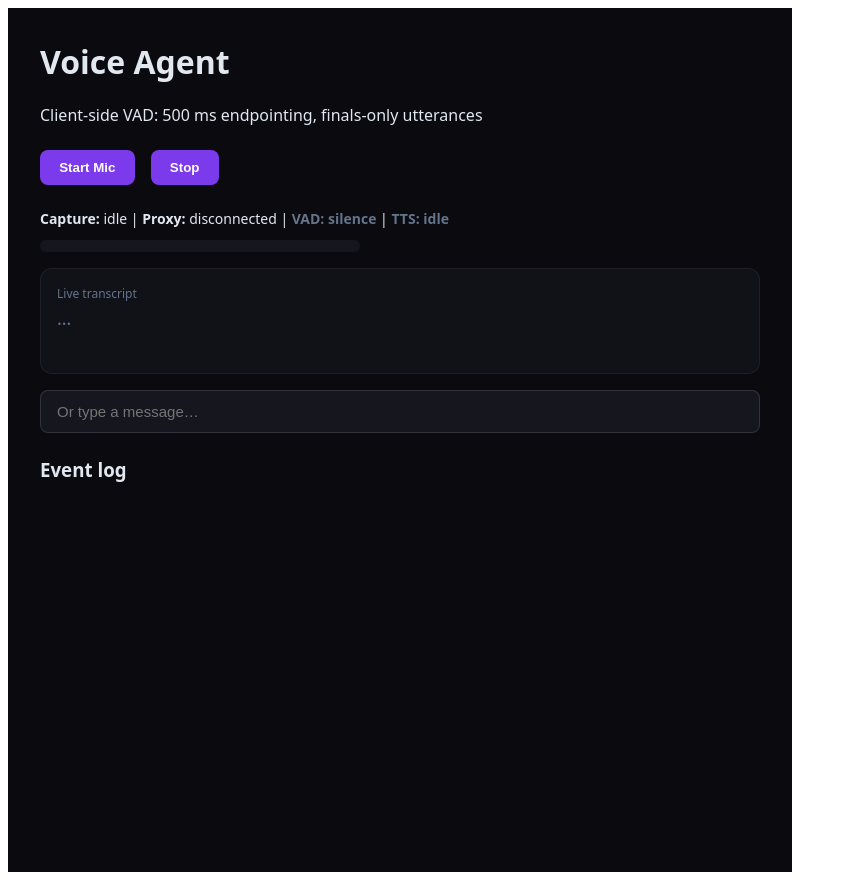
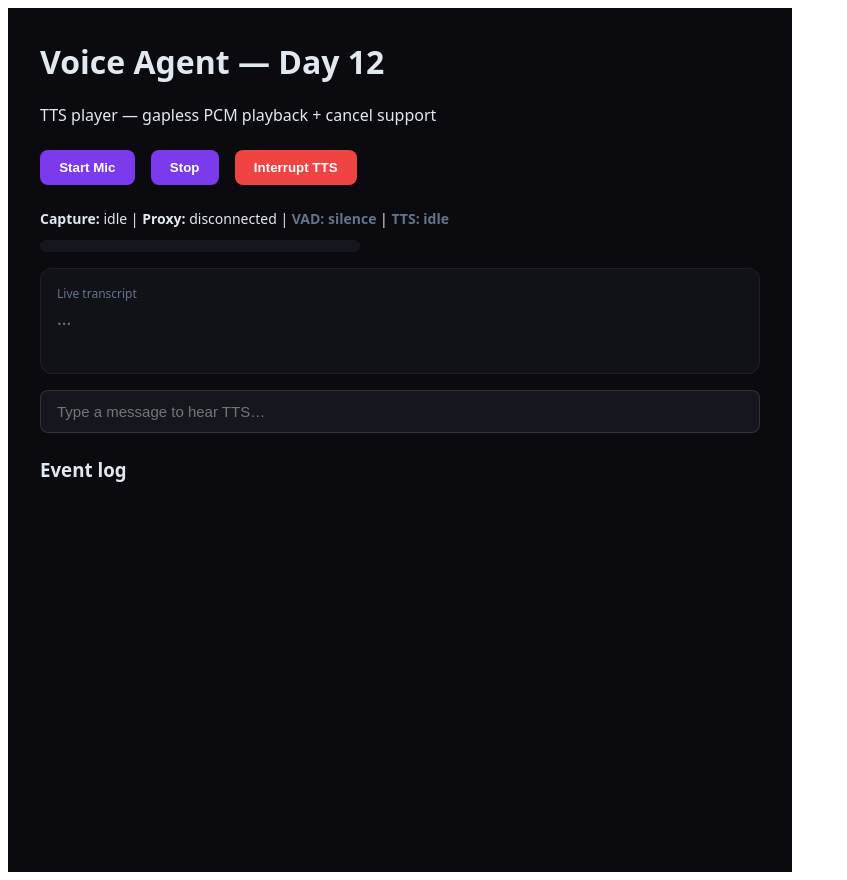
Before and after one commit to darunbjork/voice-agent, a React (Vite) app in the folder packages/web/: page / in a window 1280 px wide. Shown: the whole page, without its empty margins (0-847 px from the left). Built offline with nearby package versions, Linux system fonts and the light colour scheme.

Commit message:
feat(web): useTTSPlayer — gapless PCM queue, schedule, cancel (#11)

```diff
--- a/packages/web/src/App.tsx
+++ b/packages/web/src/App.tsx
@@ -3,17 +3,22 @@ import type { CSSProperties, FormEvent } from "react";
 import { useAudioCapture } from "./hooks/useAudioCapture.js";
 import { useDeepgramProxy } from "./hooks/useDeepgramProxy.js";
 import { useVAD } from "./hooks/useVAD.js";
+import { useTTSPlayer } from "./hooks/useTTSPlayer.js";
 
 export function App() {
   const [log, setLog] = useState<string[]>([]);
   const [interim, setInterim] = useState("");
   const [finalText, setFinalText] = useState("");
   const [utterances, setUtterances] = useState<string[]>([]);
-  const [ttsActive, setTtsActive] = useState(false);
 
   const appendLog = useCallback((line: string) => {
-    setLog((prev) => [line, ...prev].slice(0, 40));
+    setLog((prev) => [line, ...prev].slice(0, 50));
   }, []);
+
+  const tts = useTTSPlayer({
+    onDone: () => appendLog("TTS playback finished"),
+    onCancel: () => appendLog("TTS playback cancelled"),
+  });
 
   const proxy = useDeepgramProxy({
     handlers: {
@@ -26,17 +31,18 @@ export function App() {
         setInterim("");
         setUtterances((prev) => [text, ...prev].slice(0, 10));
         appendLog(`FINAL utterance → "${text}" (${latencyMs} ms)`);
+        tts.prepare();
+      },
+      onTtsChunk: (audio, sequenceNum) => {
+        appendLog(`tts_chunk → #${sequenceNum} (${audio.byteLength} B)`);
+        void tts.enqueue(audio, sequenceNum);
+      },
+      onTtsDone: () => {
+        appendLog("tts_done (server)");
+        tts.markDone();
       },
       onError: (code, message) => {
         appendLog(`error → ${code}: ${message}`);
-      },
-      onTtsChunk: (_audio, sequenceNum) => {
-        setTtsActive(true);
-        appendLog(`tts_chunk → #${sequenceNum}`);
-      },
-      onTtsDone: () => {
-        setTtsActive(false);
-        appendLog("tts_done");
       },
       onMessage: (msg) => {
         if (
@@ -53,12 +59,25 @@ export function App() {
     },
   });
 
+  const handleSpeechStart = useCallback(() => {
+    appendLog("VAD → speech_start");
+    if (tts.isPlaying) {
+      tts.cancel();
+      proxy.sendMessage({ type: "barge_in" });
+      appendLog("barge_in sent");
+    }
+  }, [appendLog, tts, proxy]);
+
+  const handleSpeechEnd = useCallback(() => {
+    appendLog("VAD → speech_end (500 ms silence)");
+  }, [appendLog]);
+
   const vad = useVAD({
     threshold: 0.02,
     minSpeechMs: 150,
     silenceDurationMs: 500,
-    onSpeechStart: () => appendLog("VAD → speech_start"),
-    onSpeechEnd: () => appendLog("VAD → speech_end (500 ms silence)"),
+    onSpeechStart: handleSpeechStart,
+    onSpeechEnd: handleSpeechEnd,
   });
 
   const capture = useAudioCapture({
@@ -73,12 +92,18 @@ export function App() {
   };
 
   const handleStop = () => {
+    tts.cancel();
     capture.stop();
     proxy.disconnect();
     vad.reset();
     setInterim("");
-    setTtsActive(false);
     appendLog("stopped");
+  };
+
+  const handleInterrupt = () => {
+    tts.cancel();
+    proxy.sendMessage({ type: "barge_in" });
+    appendLog("manual barge_in");
   };
 
   const handleTextSubmit = (e: FormEvent<HTMLFormElement>) => {
@@ -87,12 +112,15 @@ export function App() {
     const input = form.elements.namedItem("text") as HTMLInputElement;
     const text = input.value.trim();
     if (!text) return;
+    tts.prepare();
     proxy.sendMessage({ type: "text_input", text });
     input.value = "";
     appendLog(`text_input → ${text}`);
   };
 
-  const vadColor = vad.state === "speech" ? "#22c55e" : capture.isCapturing ? "#a78bfa" : "#64748b";
+  const vadIsSpeaking = vad.state === "speech";
+
+  const vadColor = vadIsSpeaking ? "#22c55e" : tts.isPlaying ? "#a78bfa" : "#64748b";
 
   return (
     <div
@@ -105,8 +133,8 @@ export function App() {
         maxWidth: 720,
       }}
     >
-      <h1 style={{ marginTop: 0 }}>Voice Agent</h1>
-      <p>Client-side VAD: 500 ms endpointing, finals-only utterances</p>
+      <h1 style={{ marginTop: 0 }}>Voice Agent — Day 12</h1>
+      <p>TTS player — gapless PCM playback + cancel support</p>
 
       <div style={{ display: "flex", gap: "1rem", margin: "1.5rem 0" }}>
         <button onClick={handleStart} disabled={capture.isCapturing} style={btnStyle}>
@@ -119,6 +147,13 @@ export function App() {
         >
           Stop
         </button>
+        <button
+          onClick={handleInterrupt}
+          disabled={!tts.isPlaying}
+          style={{ ...btnStyle, background: "#ef4444" }}
+        >
+          Interrupt TTS
+        </button>
       </div>
 
       <div style={{ marginBottom: "0.75rem", fontSize: 14 }}>
@@ -128,17 +163,10 @@ export function App() {
         {"  |  "}
         <strong style={{ color: vadColor }}>VAD: {vad.state}</strong>
         {"  |  "}
-        <strong style={{ color: ttsActive ? "#f59e0b" : "#64748b" }}>
-          TTS: {ttsActive ? "speaking" : "idle"}
-        </strong>
-        {proxy.sessionId && (
-          <>
-            {"  |  "}
-            <strong>Session:</strong> {proxy.sessionId.slice(0, 8)}…
-          </>
-        )}
+        <strong style={{ color: tts.isPlaying ? "#a78bfa" : "#64748b" }}>TTS: {tts.status}</strong>
         {capture.error && <span style={{ color: "#ef4444" }}> — {capture.error}</span>}
         {proxy.lastError && <span style={{ color: "#ef4444" }}> — {proxy.lastError}</span>}
+        {tts.error && <span style={{ color: "#ef4444" }}> — {tts.error}</span>}
       </div>
 
       <div
@@ -155,7 +183,7 @@ export function App() {
           style={{
             height: "100%",
             width: `${Math.min(100, capture.level * 400)}%`,
-            background: vad.state === "speech" ? "#22c55e" : "#7c3aed",
+            background: vadIsSpeaking ? "#22c55e" : tts.isPlaying ? "#a78bfa" : "#7c3aed",
             transition: "width 50ms linear, background 150ms",
           }}
         />
@@ -172,7 +200,7 @@ export function App() {
         }}
       >
         <div style={{ color: "#64748b", fontSize: 12, marginBottom: 4 }}>
-          Live transcript {vad.state === "speech" ? "(speaking…)" : ""}
+          Live transcript {vadIsSpeaking ? "(speaking…)" : tts.isPlaying ? "(agent speaking)" : ""}
         </div>
         <div style={{ fontSize: 18 }}>
           {finalText && <span style={{ color: "#e2e8f0" }}>{finalText}</span>}
@@ -201,7 +229,7 @@ export function App() {
       <form onSubmit={handleTextSubmit} style={{ marginBottom: "1.5rem" }}>
         <input
           name="text"
-          placeholder="Or type a message…"
+          placeholder="Type a message to hear TTS…"
           style={{
             width: "100%",
             padding: "0.75rem 1rem",
@@ -223,7 +251,7 @@ export function App() {
           fontFamily: "ui-monospace, monospace",
           fontSize: 12,
           opacity: 0.85,
-          maxHeight: 240,
+          maxHeight: 260,
           overflow: "auto",
         }}
       >
--- /dev/null
+++ b/packages/web/src/hooks/useTTSPlayer.ts
@@ -0,0 +1,153 @@
+import { useCallback, useEffect, useRef, useState } from "react";
+
+export type TtsPlayerStatus = "idle" | "playing" | "cancelled" | "error";
+
+export type UseTTSPlayerOptions = {
+  onDone?: () => void;
+  onCancel?: () => void;
+  sampleRate?: number;
+};
+
+const DEFAULT_SAMPLE_RATE = 16_000;
+
+function pcm16ToAudioBuffer(ctx: AudioContext, pcm: ArrayBuffer, sampleRate: number): AudioBuffer {
+  const int16 = new Int16Array(pcm);
+  const float32 = new Float32Array(int16.length);
+  for (let i = 0; i < int16.length; i++) {
+    float32[i] = (int16[i] ?? 0) / 32768;
+  }
+  const buffer = ctx.createBuffer(1, float32.length, sampleRate);
+  buffer.copyToChannel(float32, 0);
+  return buffer;
+}
+
+export function useTTSPlayer(options: UseTTSPlayerOptions = {}) {
+  const { onDone, onCancel, sampleRate = DEFAULT_SAMPLE_RATE } = options;
+
+  const [status, setStatus] = useState<TtsPlayerStatus>("idle");
+  const [error, setError] = useState<string | null>(null);
+
+  const ctxRef = useRef<AudioContext | null>(null);
+  const nextStartTimeRef = useRef(0);
+  const activeSourcesRef = useRef<AudioBufferSourceNode[]>([]);
+  const cancelledRef = useRef(false);
+  const isDoneSignaledRef = useRef(false);
+  const onDoneRef = useRef(onDone);
+  const onCancelRef = useRef(onCancel);
+  onDoneRef.current = onDone;
+  onCancelRef.current = onCancel;
+
+  const ensureContext = useCallback(async (): Promise<AudioContext> => {
+    if (!ctxRef.current || ctxRef.current.state === "closed") {
+      ctxRef.current = new AudioContext({ sampleRate });
+    }
+    if (ctxRef.current.state === "suspended") {
+      await ctxRef.current.resume();
+    }
+    return ctxRef.current;
+  }, [sampleRate]);
+
+  const maybeFinish = useCallback((): void => {
+    if (!isDoneSignaledRef.current) return;
+    if (cancelledRef.current) return;
+    if (activeSourcesRef.current.length > 0) return;
+
+    isDoneSignaledRef.current = false;
+    setStatus("idle");
+    onDoneRef.current?.();
+  }, []);
+
+  const enqueue = useCallback(
+    async (pcm: ArrayBuffer, _sequenceNum: number): Promise<void> => {
+      if (cancelledRef.current) return;
+      if (pcm.byteLength === 0) return;
+
+      try {
+        const ctx = await ensureContext();
+
+        if (cancelledRef.current) return;
+
+        const audioBuffer = pcm16ToAudioBuffer(ctx, pcm, sampleRate);
+        const source = ctx.createBufferSource();
+        source.buffer = audioBuffer;
+        source.connect(ctx.destination);
+
+        const now = ctx.currentTime;
+        const startAt = Math.max(now, nextStartTimeRef.current);
+        source.start(startAt);
+        nextStartTimeRef.current = startAt + audioBuffer.duration;
+
+        activeSourcesRef.current.push(source);
+        setStatus("playing");
+        setError(null);
+
+        source.onended = () => {
+          activeSourcesRef.current = activeSourcesRef.current.filter((s) => s !== source);
+          maybeFinish();
+        };
+      } catch (err) {
+        const message = err instanceof Error ? err.message : "TTS playback failed";
+        setError(message);
+        setStatus("error");
+      }
+    },
+    [ensureContext, sampleRate, maybeFinish],
+  );
+
+  const markDone = useCallback((): void => {
+    isDoneSignaledRef.current = true;
+    maybeFinish();
+  }, [maybeFinish]);
+
+  const cancel = useCallback((): void => {
+    cancelledRef.current = true;
+    isDoneSignaledRef.current = false;
+
+    for (const source of activeSourcesRef.current) {
+      try {
+        source.stop();
+        source.disconnect();
+      } catch {}
+    }
+    activeSourcesRef.current = [];
+    nextStartTimeRef.current = 0;
+
+    setStatus("cancelled");
+    onCancelRef.current?.();
+  }, []);
+
+  const prepare = useCallback((): void => {
+    cancelledRef.current = false;
+    isDoneSignaledRef.current = false;
+    nextStartTimeRef.current = 0;
+    setError(null);
+    setStatus("idle");
+  }, []);
+
+  useEffect(() => {
+    return () => {
+      cancelledRef.current = true;
+      for (const source of activeSourcesRef.current) {
+        try {
+          source.stop();
+          source.disconnect();
+        } catch {}
+      }
+      activeSourcesRef.current = [];
+      if (ctxRef.current && ctxRef.current.state !== "closed") {
+        void ctxRef.current.close();
+      }
+      ctxRef.current = null;
+    };
+  }, []);
+
+  return {
+    status,
+    error,
+    isPlaying: status === "playing",
+    enqueue,
+    markDone,
+    cancel,
+    prepare,
+  };
+}
```
